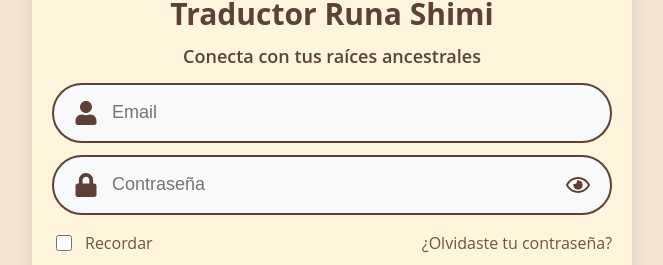
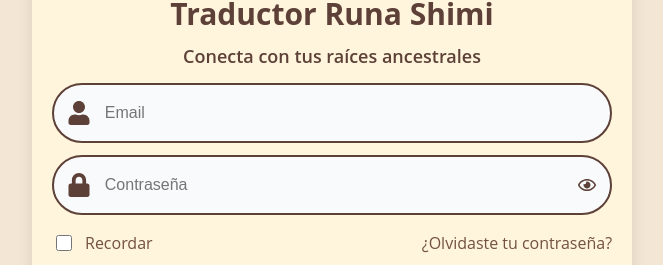
Before and after one commit to Juans4Tv/AppWeb-RunaShimi, a React (Create React App) app in the folder FrontEnd-Translator-main/: page / in a window 1280 px wide. Shown: the part 310-575 px from the top of the page, without its empty margins (308-971 px from the left). Built offline with nearby package versions, Linux system fonts and the light colour scheme.

Commit message:
Cambios basicos

```diff
--- a/FrontEnd-Translator-main/src/components/auth/Login.jsx
+++ b/FrontEnd-Translator-main/src/components/auth/Login.jsx
@@ -140,14 +140,15 @@ const Login = ({ onGoToRegister, onGoToRecuperar, onLoginSuccess }) => {
   inputGroup: {
   width: '100%',
   maxWidth: '35.4375rem',
-    height: '3.75rem',
+  minHeight: '3.75rem',
   backgroundColor: '#F9FAFB',
   borderRadius: '6.25rem',
   border: '0.125rem solid #5D4037',
   display: 'flex',
   alignItems: 'center',
-    padding: '0 1.25rem',
-    boxSizing: 'border-box'
+  padding: '0 0.8rem',
+  boxSizing: 'border-box',
+  overflow: 'hidden'
 },
 
   iconWrapper: {
@@ -161,24 +162,26 @@ const Login = ({ onGoToRegister, onGoToRecuperar, onLoginSuccess }) => {
   },
 
   eyeIconWrapper: {
-    width: '1.5rem',
-    height: '1.5rem',
-    marginLeft: '0.75rem',
+  width: '20px',
+  height: '20px',
+  minWidth: '20px',
   display: 'flex',
   alignItems: 'center',
   justifyContent: 'center',
-    cursor: 'pointer'
+  cursor: 'pointer',
+  marginLeft: '4px'
 },
 
  input: {
   flex: 1,
+  width: '100%',
+  minWidth: 0,
   border: 'none',
   backgroundColor: 'transparent',
   outline: 'none',
-    fontSize: '1.125rem',
+  fontSize: '1rem',
   color: '#5D4037'
 },
-
   controlsRow: {
     width: '100%',
     maxWidth: '35.4375rem',
@@ -309,14 +312,21 @@ const Login = ({ onGoToRegister, onGoToRecuperar, onLoginSuccess }) => {
                 </svg>
               </div>
               <input type={mostrarContrasena ? "text" : "password"} placeholder="Contraseña" style={styles.input} value={password} onChange={(e) => setPassword(e.target.value)} />
-              <div style={styles.eyeIconWrapper} onClick={() => setMostrarContrasena(!mostrarContrasena)}>
+             {/*ojo*/}
+              <div
+                  style={styles.eyeIconWrapper}
+                  onClick={() => setMostrarContrasena(!mostrarContrasena)}>
                   {mostrarContrasena ? (
-                  <svg viewBox="0 0 640 512" fill="#5D4037" width="100%" height="100%">
-                    <path d="M320 400c-75.85 0-137.25-58.71-142.9-133.11L72.2 185.82c-13.79 17.3-26.48 35.59-36.72 55.59a32.35 32.35 0 0 0 0 29.19C89.71 376.41 197.07 448 320 448c26.91 0 52.87-4 77.89-10.46L346.39 397.39a144.13 144.13 0 0 1 -26.39 2.61z"/>
+                  <svg viewBox="0 0 640 512" fill="#5D4037"style={{ width: '18px', height: '18px' }}>
+                  <path d="M633.8 458.1L77.7 2C70.7-3.7 60.6-2.7 54.9 4.3L45.7 15.5C40 22.5 41 32.6 48 38.3l76.6 62.8C72.6 146.9 33.2 192.1 7.5 241.4a32.35 32.35 0 0 0 0 29.2C61.7 376.4 169.1 448 292 448c67.8 0 132.2-21.4 188.2-58.5l105.6 86.7c7 5.7 17.1 4.7 22.8-2.3l9.2-11.2c5.7-7 4.7-17.1-2.3-22.8zM320 400c-98.7 0-189.1-55-237.9-144a317.4 317.4 0 0 1 74.1-91.9l39.6 32.5A111.4 111.4 0 0 0 320 400zm0-224a110.8 110.8 0 0 0-32.7 4.9l85.8 70.4a55.8 55.8 0 0 0-69.4-69.4l-16.4-13.5A111 111 0 0 1 320 176zm313.3 65.4C579.1 135.6 471.7 64 348.8 64c-35.5 0-69.3 6.1-100.4 17.3l39.6 32.5A272.1 272.1 0 0 1 348.8 112c98.7 0 189.1 55 237.9 144a317.2 317.2 0 0 1-68.5 85.4l37.8 31A366.6 366.6 0 0 0 633.3 270.6a32.35 32.35 0 0 0 0-29.2z"/>
                   </svg>
                     ) : (
-                  <svg viewBox="0 0 576 512" fill="#5D4037" width="100%" height="100%">
-                    <path d="M288 144a110.94 110.94 0 0 0 -31.24 5 55.4 55.4 0 0 1 7.24 27 56 56 0 0 1 -56 56 55.4 55.4 0 0 1 -27-7.24A111.71 111.71 0 1 0 288 144zm284.52 97.4C518.29 135.59 410.93 64 288 64S57.68 135.64 3.48 241.41a32.35 32.35 0 0 0 0 29.19C57.71 376.41 165.07 448 288 448s230.32-71.64 284.52-177.41a32.35 32.35 0 0 0 0-29.19zM288 400c-98.65 0-189.09-55-237.93-144C98.91 167 189.34 112 288 112s189.09 55 237.93 144C477.1 345 386.66 400 288 400z"/>
+                      <svg
+                        viewBox="0 0 576 512"
+                        fill="#5D4037"
+                        style={{ width: '18px', height: '18px' }}
+                      >
+                        <path d="M288 144a110.94 110.94 0 0 0-31.24 5 55.4 55.4 0 0 1 7.24 27 56 56 0 0 1-56 56 55.4 55.4 0 0 1-27-7.24A111.71 111.71 0 1 0 288 144zm284.52 97.4C518.29 135.59 410.93 64 288 64S57.68 135.64 3.48 241.41a32.35 32.35 0 0 0 0 29.19C57.71 376.41 165.07 448 288 448s230.32-71.64 284.52-177.41a32.35 32.35 0 0 0 0-29.19zM288 400c-98.65 0-189.09-55-237.93-144C98.91 167 189.34 112 288 112s189.09 55 237.93 144C477.1 345 386.66 400 288 400z"/>
                       </svg>
                     )}
                 </div>
--- a/FrontEnd-Translator-main/src/components/layout/Sidebar.jsx
+++ b/FrontEnd-Translator-main/src/components/layout/Sidebar.jsx
@@ -20,7 +20,7 @@ const Sidebar = ({ isOpen = true, onToggle = () => {}, onLogout, vistaActual = '
         { icon: <Search size={20} />, text: 'Frases Comunes', vista: 'frases' },
         { icon: <History size={20} />, text: 'Historial', vista: 'historial' },
         { icon: <BookOpen size={20} />, text: 'Diccionario', vista: 'diccionario' },
-        { icon: <Info size={20} />, text: 'Acerca de Runa Shimi', vista: 'acerca' },
+        { icon: <Info size={20} />, text: 'Acerca de ', vista: 'acerca' },
       ];
 
   const handleLogout = () => {
--- a/FrontEnd-Translator-main/src/components/translator/Acerca.jsx
+++ b/FrontEnd-Translator-main/src/components/translator/Acerca.jsx
@@ -238,16 +238,34 @@ const Acerca = () => {
       </div>
 
       {/* Footer del componente/ pie de pagina */}
+
+
+     {/* Sección: Sobre los Creadores */}
+      <div style={{ textAlign: 'center', margin: '30px 0 20px 0' }}>
+        <h3 style={{ fontSize: '1.1rem', color: '#4a2f1d', marginBottom: '8px' }}>
+          👩🏽‍💻 Sobre los Creadores 👨🏽‍💻
+        </h3>
+        <p style={{ fontSize: '0.9rem', color: '#4a2f1d', maxWidth: '750px', margin: '0 auto', lineHeight: '1.5' }}>
+          Somos Juan Miguel cedeño  y Lilibeth Andrea Anacona , estudiantes de la <strong>Fundación Universitaria de Popayán (FUP)</strong>.
+          Desarrollamos esta aplicación como un proyecto académico dedicado a la preservación y revitalización del idioma Runa Shimi.
+        </p>
+      </div>
+
+      {/* Footer del componente/ pie de pagina */}
       <div style={styles.footerLine}>
-        <span style={styles.footerText}>🌿 Preservando las lenguas ancestrales ⛰️</span>
+        <span style={styles.footerText}>Preservando las lenguas ancestrales ⛰️</span>
         <span style={styles.footerText}>Hecho con amor para la comunidad 🌍</span>
       </div>
 
-      {/*nota final */}
+      {/* nota final */}
       <p style={styles.disclaimer}>
         ✨ Este traductor es una herramienta educativa. Las traducciones pueden variar según la región y dialecto. ✨
       </p>
     </div>
+
+
+
+
   );
 };
 
--- a/FrontEnd-Translator-main/src/components/translator/Historial.jsx
+++ b/FrontEnd-Translator-main/src/components/translator/Historial.jsx
@@ -52,7 +52,7 @@ const Historial = ({ historial: historialProp }) => {
   const [paginaActual, setPaginaActual] = useState(1);
 
   // Cantidad de elementos por página
-  const itemsPorPagina = 3;
+  const itemsPorPagina = 5;
 
   // Índices para cortar el array
   const ultimoIndice = paginaActual * itemsPorPagina;
```
Lines whose indentation alone changed are shown as unchanged.
